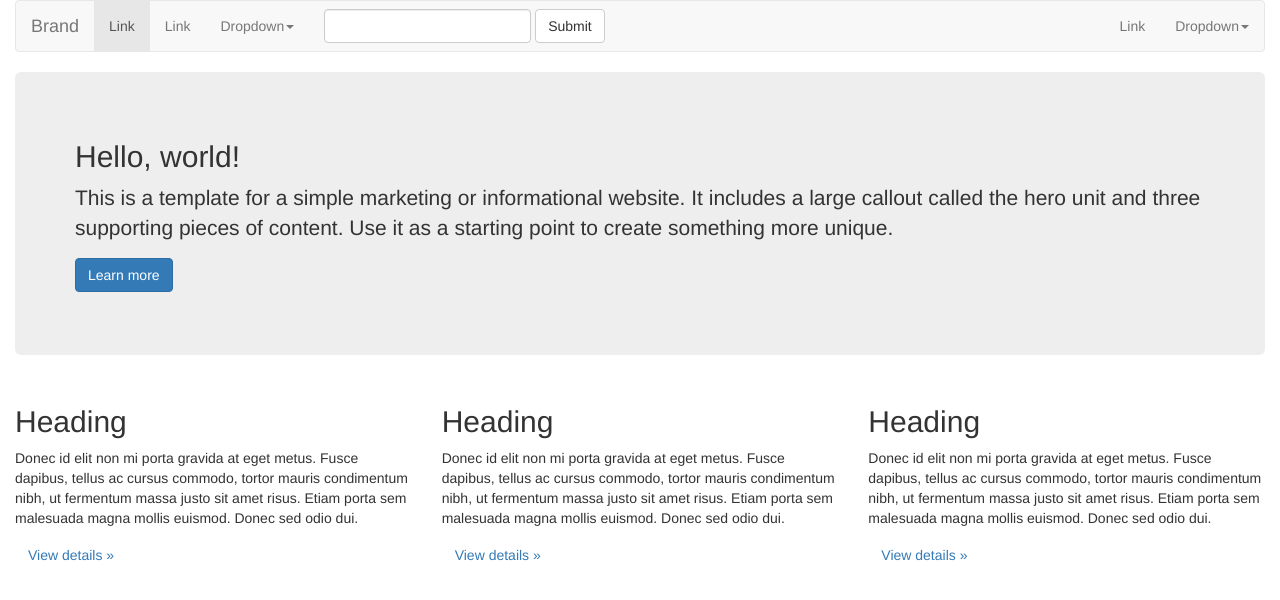
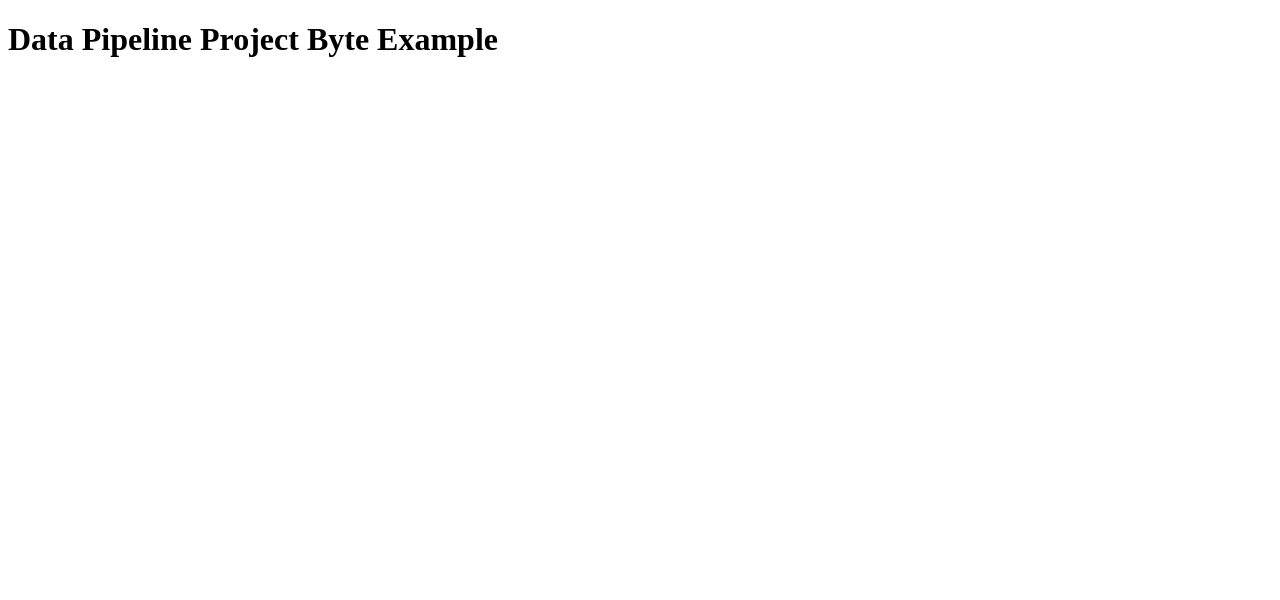
Before and after one commit to jamdin/jdiner-byte1, a Flask app: page / in a window 1280 px wide. Shown: the top 600 px of the page. Run offline with Flask 2, Linux system fonts and the light colour scheme.

Commit message:
basic index

```diff
--- a/templates/index.html
+++ b/templates/index.html
@@ -1,152 +1,9 @@
 <!DOCTYPE html>
-<html lang="en">
-  <head>
-    <meta charset="utf-8">
-    <meta http-equiv="X-UA-Compatible" content="IE=edge">
-    <meta name="viewport" content="width=device-width, initial-scale=1">
-
-    <title>Bootstrap 3, from LayoutIt!</title>
-
-    <meta name="description" content="Source code generated using layoutit.com">
-    <meta name="author" content="LayoutIt!">
-
-    <link href="css/bootstrap.min.css" rel="stylesheet">
-    <link href="css/style.css" rel="stylesheet">
-
-  </head>
-  <body>
-
-    <div class="container-fluid">
-	<div class="row">
-		<div class="col-md-12">
-			<nav class="navbar navbar-default" role="navigation">
-				<div class="navbar-header">
-
-					<button type="button" class="navbar-toggle" data-toggle="collapse" data-target="#bs-example-navbar-collapse-1">
-						 <span class="sr-only">Toggle navigation</span><span class="icon-bar"></span><span class="icon-bar"></span><span class="icon-bar"></span>
-					</button> <a class="navbar-brand" href="#">Brand</a>
-				</div>
-
-				<div class="collapse navbar-collapse" id="bs-example-navbar-collapse-1">
-					<ul class="nav navbar-nav">
-						<li class="active">
-							<a href="#">Link</a>
-						</li>
-						<li>
-							<a href="#">Link</a>
-						</li>
-						<li class="dropdown">
-							 <a href="#" class="dropdown-toggle" data-toggle="dropdown">Dropdown<strong class="caret"></strong></a>
-							<ul class="dropdown-menu">
-								<li>
-									<a href="#">Action</a>
-								</li>
-								<li>
-									<a href="#">Another action</a>
-								</li>
-								<li>
-									<a href="#">Something else here</a>
-								</li>
-								<li class="divider">
-								</li>
-								<li>
-									<a href="#">Separated link</a>
-								</li>
-								<li class="divider">
-								</li>
-								<li>
-									<a href="#">One more separated link</a>
-								</li>
-							</ul>
-						</li>
-					</ul>
-					<form class="navbar-form navbar-left" role="search">
-						<div class="form-group">
-							<input type="text" class="form-control">
-						</div>
-						<button type="submit" class="btn btn-default">
-							Submit
-						</button>
-					</form>
-					<ul class="nav navbar-nav navbar-right">
-						<li>
-							<a href="#">Link</a>
-						</li>
-						<li class="dropdown">
-							 <a href="#" class="dropdown-toggle" data-toggle="dropdown">Dropdown<strong class="caret"></strong></a>
-							<ul class="dropdown-menu">
-								<li>
-									<a href="#">Action</a>
-								</li>
-								<li>
-									<a href="#">Another action</a>
-								</li>
-								<li>
-									<a href="#">Something else here</a>
-								</li>
-								<li class="divider">
-								</li>
-								<li>
-									<a href="#">Separated link</a>
-								</li>
-							</ul>
-						</li>
-					</ul>
-				</div>
-
-			</nav>
-			<div class="jumbotron">
-				<h2>
-					Hello, world!
-				</h2>
-				<p>
-					This is a template for a simple marketing or informational website. It includes a large callout called the hero unit and three supporting pieces of content. Use it as a starting point to create something more unique.
-				</p>
-				<p>
-					<a class="btn btn-primary btn-large" href="#">Learn more</a>
-				</p>
-			</div>
-		</div>
-	</div>
-	<div class="row">
-		<div class="col-md-4">
-			<h2>
-				Heading
-			</h2>
-			<p>
-				Donec id elit non mi porta gravida at eget metus. Fusce dapibus, tellus ac cursus commodo, tortor mauris condimentum nibh, ut fermentum massa justo sit amet risus. Etiam porta sem malesuada magna mollis euismod. Donec sed odio dui.
-			</p>
-			<p>
-				<a class="btn" href="#">View details »</a>
-			</p>
-		</div>
-		<div class="col-md-4">
-			<h2>
-				Heading
-			</h2>
-			<p>
-				Donec id elit non mi porta gravida at eget metus. Fusce dapibus, tellus ac cursus commodo, tortor mauris condimentum nibh, ut fermentum massa justo sit amet risus. Etiam porta sem malesuada magna mollis euismod. Donec sed odio dui.
-			</p>
-			<p>
-				<a class="btn" href="#">View details »</a>
-			</p>
-		</div>
-		<div class="col-md-4">
-			<h2>
-				Heading
-			</h2>
-			<p>
-				Donec id elit non mi porta gravida at eget metus. Fusce dapibus, tellus ac cursus commodo, tortor mauris condimentum nibh, ut fermentum massa justo sit amet risus. Etiam porta sem malesuada magna mollis euismod. Donec sed odio dui.
-			</p>
-			<p>
-				<a class="btn" href="#">View details »</a>
-			</p>
-		</div>
-	</div>
-</div>
-
-    <script src="js/jquery.min.js"></script>
-    <script src="js/bootstrap.min.js"></script>
-    <script src="js/scripts.js"></script>
-  </body>
+<html>
+<head>
+<title>Byte 1 Tutorial</title>
+</head>
+<body>
+<h1>Data Pipeline Project Byte Example</h1>
+</body>
 </html>
```
Also changed, not shown: templates/index1.html (deleted, +0 -9 lines).
